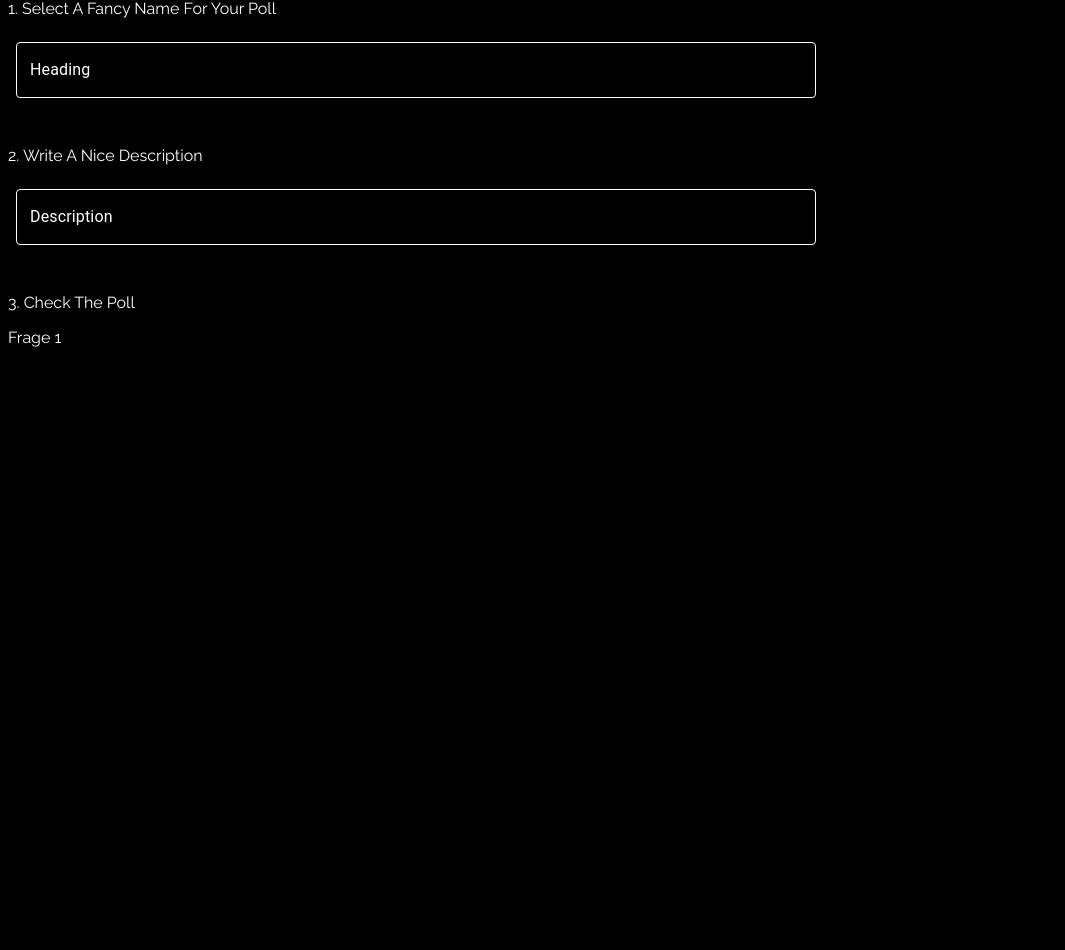
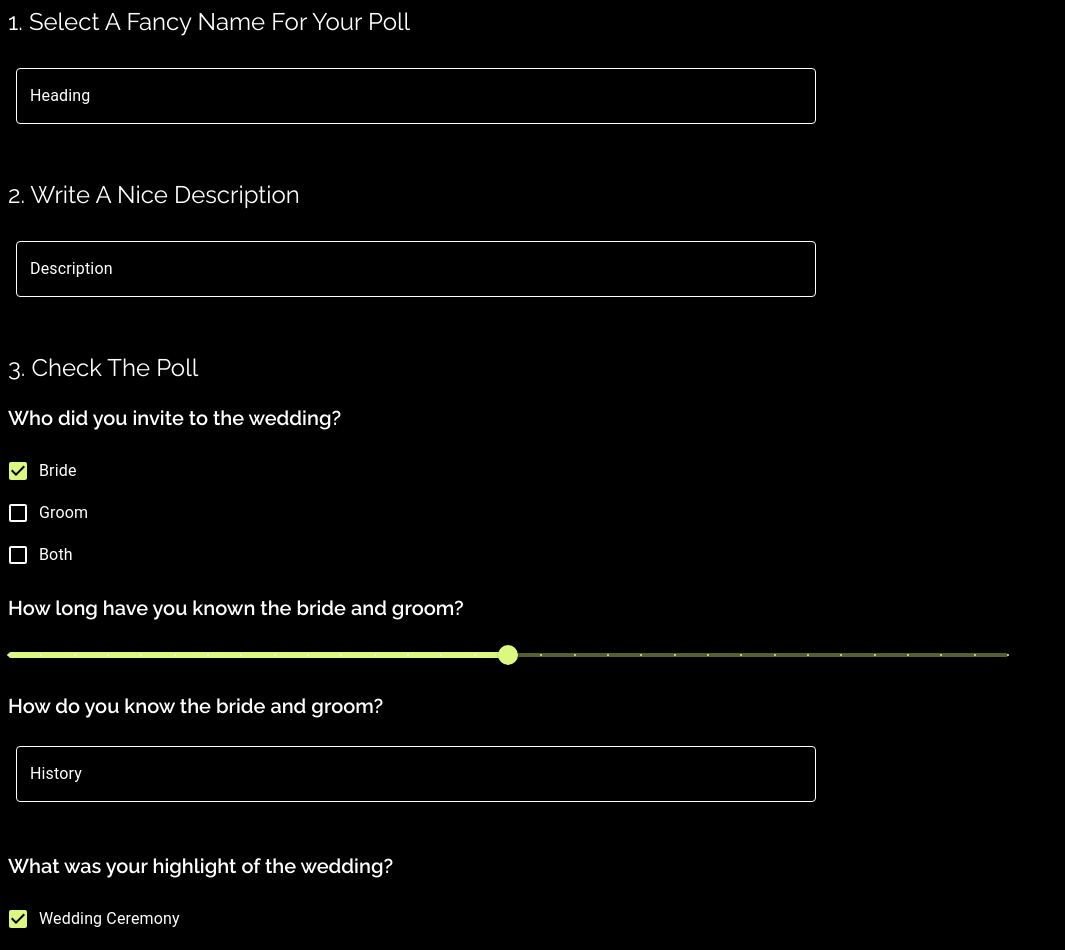
Before and after one commit to DespinaSfa/nextjs-workshop, a React (Create React App) app in the folder frontend/: page /selectTemplate/weddingTemplate in a window 1280 px wide. Shown: the part 170-1120 px from the top of the page, without its empty margins (0-1065 px from the left). Before the commit the page ends 800 px from the top, so only its background shows below. Built offline with nearby package versions, Linux system fonts and the light colour scheme.

Commit message:
Wedding template finished

```diff
--- a/frontend/src/Components/PollHeader/PollHeader.module.scss
+++ b/frontend/src/Components/PollHeader/PollHeader.module.scss
@@ -0,0 +1,4 @@
+.heading {
+    font-family: "Raleway";
+    font-size: 24px;
+}
--- a/frontend/src/Components/PollHeader/PollHeader.tsx
+++ b/frontend/src/Components/PollHeader/PollHeader.tsx
@@ -1,22 +1,23 @@
 import React from 'react';
 import InputField from '../InputField';
+import c from './PollHeader.module.scss';
 
 const PollHeader = () => {
     return (
        <div>
-         <p>
+         <p className={c.heading}>
             1. Select A Fancy Name For Your Poll
          </p>
          <InputField label={'Heading'} placeholder={'Name of your poll'} onChange={function (value: string): void {
             //TODO: Save Inputs
          } } />
-          <p>
+          <p className={c.heading}>
             2. Write A Nice Description
          </p>
          <InputField label={'Description'} placeholder={'This poll is about...'} onChange={function (value: string): void {
             //TODO: Save Inputs
          } } />
-          <p>
+          <p className={c.heading}>
             3. Check The Poll
          </p>
        </div>
--- a/frontend/src/pages/Page_styles.module.scss
+++ b/frontend/src/pages/Page_styles.module.scss
@@ -9,6 +9,12 @@
     display: flex;
     flex-direction: column;
     justify-content: space-around;
+}
+
+.question {
+    font-family: "Raleway";
+    font-size: 20px;
+    font-weight: 600;
 }
 
 .text {
--- a/frontend/src/pages/WeddingTemplate.tsx
+++ b/frontend/src/pages/WeddingTemplate.tsx
@@ -1,12 +1,25 @@
+import InputField from "../Components/InputField";
+import MultipleChoiceSelector from "../Components/MultipleChoiceSelector";
 import PageHeader from "../Components/PageHeader/PageHeader";
 import PollHeader from "../Components/PollHeader/PollHeader";
+import RangeSelector from "../Components/RangeSelector";
+import c from './Page_styles.module.scss';
 
 const WeddingTemplate = () => {
     return (
         <>
             <PageHeader heading="Create Wedding Pool" link="/selectTemplate"/>
             <PollHeader></PollHeader>
-            <p>Frage 1</p>
+            <p className={c.question}>Who did you invite to the wedding?</p>
+            <MultipleChoiceSelector options={['Bride', 'Groom', 'Both']} onChange={function (option: string): void {} } />
+            <p className={c.question}>How long have you known the bride and groom?</p>
+            <RangeSelector min={0} max={30} step={1} onChange={function (value: number): void {} } />
+            <p className={c.question}>How do you know the bride and groom?</p>
+            <InputField label={"History"} placeholder={"I know you..."} onChange={function (value: string): void {} } />
+            <p className={c.question}>What was your highlight of the wedding?</p>
+            <MultipleChoiceSelector options={['Wedding Ceremony', 'Food', 'Wedding dance', 'Program', 'After Party']} onChange={function (option: string): void {} } />
+            <p className={c.question}>What do you wish the bride and groom?</p>
+            <InputField label={"Wishes"} placeholder={"I wish you..."} onChange={function (value: string): void {} } />
         </>
      );
   };
```
